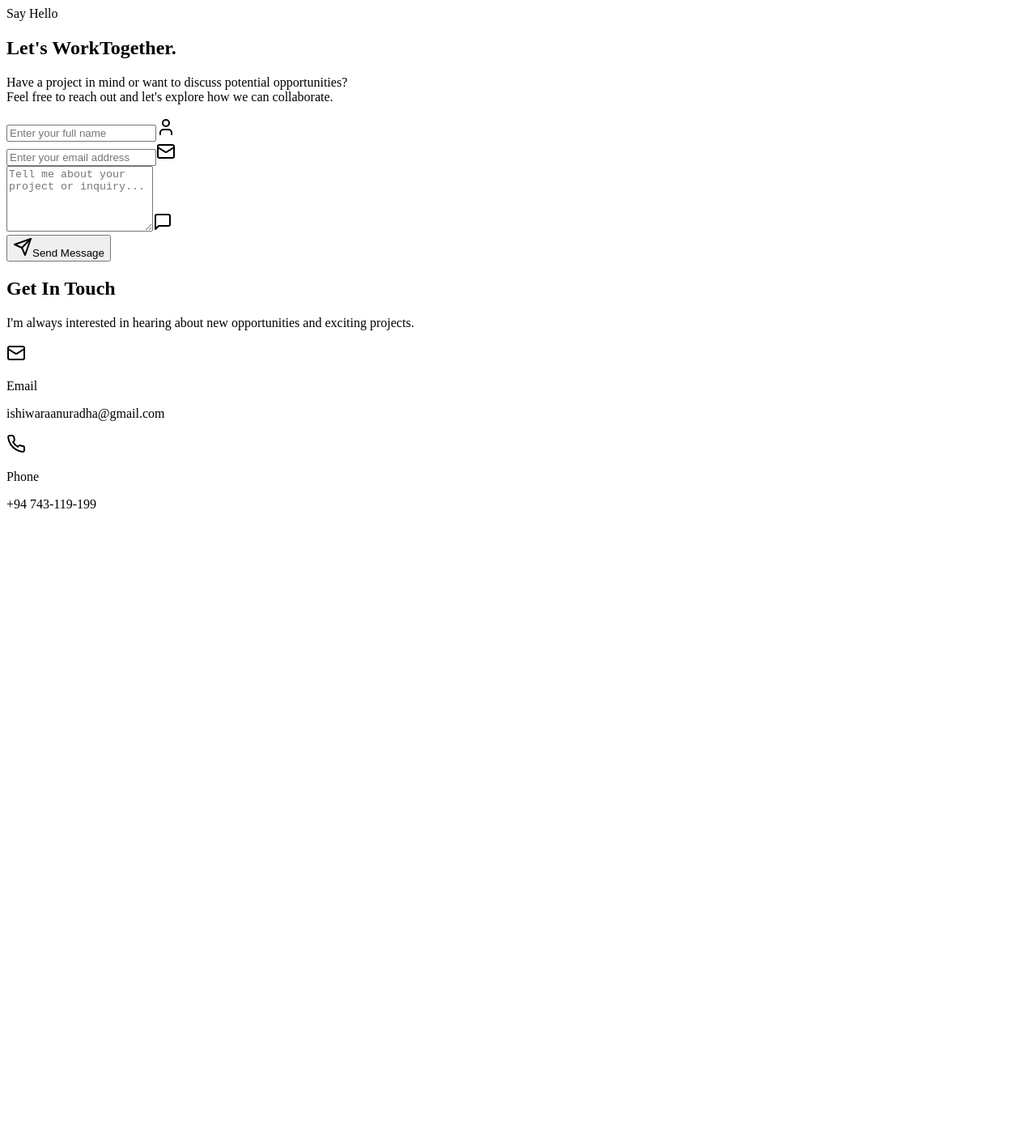
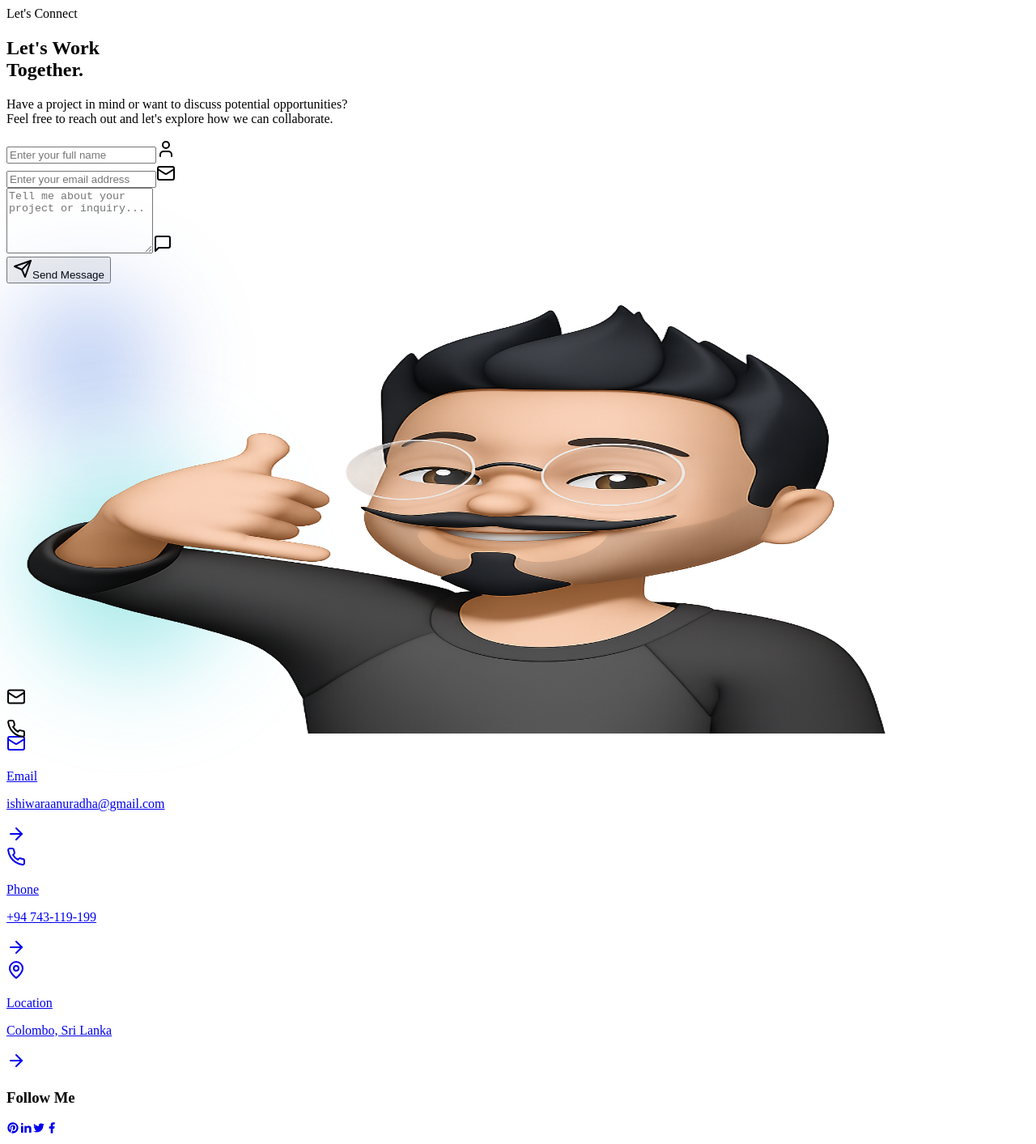
Before and after one commit to anuradhajayathunga/myportfolio, a Next.js app: page /contact in a window 1280 px wide. Shown: the whole page at 81% size. Before the commit the page ends 800 px from the top, so only its background shows below. Built offline with nearby package versions, Linux system fonts and the light colour scheme; grey boxes are pictures that could not be loaded.

Commit message:
--edit contact page

```diff
--- a/app/contact/page.jsx
+++ b/app/contact/page.jsx
@@ -3,152 +3,315 @@ import React, { useState, useEffect } from "react";
 import {
   Mail,
   Phone,
-  MessageSquare,
-  User,
   ArrowRight,
-  Send,
+  MapPin,
 } from "lucide-react";
+import { motion } from "framer-motion";
 import Form from "@/components/Form";
 import DevImg from "@/components/DevImg";
 import BlurBlob from "@/components/ui/BlurBlob";
-import Image from "next/image";
+import {
+  staggerContainer,
+  fadeInUp,
+  slideInLeft,
+  slideInRight,
+  scaleIn,
+  textReveal,
+  cardHover,
+} from "@/lib/motionVariants";
+import {
+  RiLinkedinFill,
+  RiGithubFill,
+  RiTwitterXFill,
+  RiInstagramFill,
+  RiPinterestFill,
+  RiFacebookFill,
+  RiTwitterFill,
+} from "react-icons/ri";
+
 const prefix = process.env.NODE_ENV === "production" ? "/myportfolio" : "";
 
-// Main Contact Component
+// Contact methods
+const contactMethods = [
+  {
+    icon: Mail,
+    label: "Email",
+    value: "ishiwaraanuradha@gmail.com",
+    href: "mailto:ishiwaraanuradha@gmail.com",
+    color: "blue",
+    gradient: "from-blue-500 to-cyan-500",
+    bgGradient:
+      "from-blue-100 to-blue-200 dark:from-blue-900/30 dark:to-blue-800/30",
+  },
+  {
+    icon: Phone,
+    label: "Phone",
+    value: "+94 743-119-199",
+    href: "tel:+94743119199",
+    color: "emerald",
+    gradient: "from-emerald-500 to-teal-500",
+    bgGradient:
+      "from-emerald-100 to-emerald-200 dark:from-emerald-900/30 dark:to-emerald-800/30",
+  },
+  {
+    icon: MapPin,
+    label: "Location",
+    value: "Colombo, Sri Lanka",
+    href: "#",
+    color: "purple",
+    gradient: "from-purple-500 to-pink-500",
+    bgGradient:
+      "from-purple-100 to-purple-200 dark:from-purple-900/30 dark:to-purple-800/30",
+  },
+];
+
+// Social links
+const socialLinks = [
+  {
+    icon: RiPinterestFill,
+    label: "Pinterest",
+    href: "#",
+    color: "text-[#E60023] hover:text-[#b0001b] dark:text-[#E60023]",
+  },
+   {
+    icon: RiLinkedinFill,
+    label: "LinkedIn",
+    href: "#",
+    color: "text-[#0077B5] hover:text-[#005582]", // LinkedIn blue
+  },
+  {
+    icon: RiTwitterFill,
+    label: "Twitter",
+    href: "#",
+    color: "text-[#1DA1F2] hover:text-[#0d8ddb]", // Twitter blue
+  },
+  {
+    icon: RiFacebookFill,
+    label: "Facebook",
+    href: "#",
+    color: "text-[#1877F2] hover:text-[#0e63d3] dark:text-[#1877F2]",
+  },
+];
+
+// Floating decoration
+const FloatingElement = ({ delay = 0, children, className = "" }) => (
+  <motion.div
+    className={`absolute ${className}`}
+    initial={{ opacity: 0, scale: 0, rotate: -180 }}
+    animate={{
+      opacity: [0.1, 0.3, 0.1],
+      scale: [0.8, 1.2, 0.8],
+      rotate: 360,
+    }}
+    transition={{
+      delay,
+      duration: 8,
+      repeat: Infinity,
+      ease: "easeInOut",
+    }}
+  >
+    {children}
+  </motion.div>
+);
+
+// Contact method card
+const ContactCard = ({ method, index }) => (
+  <motion.a
+    href={method.href}
+    variants={scaleIn(index * 0.1)}
+    whileHover="hover"
+    className="block group"
+  >
+    <motion.div
+      variants={cardHover}
+      className="flex items-center gap-4 p-4 sm:p-6 bg-background backdrop-blur-xl border border-gray-200/50 dark:border-gray-700/50 rounded-2xl shadow-sm hover:shadow-md transition-all duration-300"
+    >
+      <motion.div
+        className={`p-3 sm:p-4 bg-gradient-to-br ${method.bgGradient} rounded-xl group-hover:scale-110 transition-transform duration-300`}
+        whileHover={{ rotate: [0, -10, 10, 0] }}
+        transition={{ duration: 0.3 }}
+      >
+        <method.icon
+          className={`w-6 h-6 text-${method.color}-600 dark:text-${method.color}-400`}
+        />
+      </motion.div>
+
+      <div className="flex-1">
+        <p className="text-xs sm:text-sm font-medium tracking-wider uppercase text-gray-500 dark:text-gray-400 mb-1">
+          {method.label}
+        </p>
+        <p className="text-sm sm:text-base font-semibold text-gray-900 dark:text-white group-hover:text-primary transition-colors">
+          {method.value}
+        </p>
+      </div>
+
+      <ArrowRight className="w-4 h-4 sm:w-5 sm:h-5 text-gray-400 group-hover:text-primary group-hover:translate-x-1 transition-all duration-300" />
+    </motion.div>
+  </motion.a>
+);
+
+// Contact Component
 const Contact = () => {
+  const [isVisible, setIsVisible] = useState(false);
+
+  useEffect(() => {
+    setIsVisible(true);
+  }, []);
+
   return (
-    <section className="min-h-screen py-24 transition-colors duration-300 bg-white dark:bg-zinc-900">
-      <div className="container px-4 xl:mx-auto max-w-7xl">
-        {/* Header Section */}
-        <div className="grid gap-12 mb-2 xl:grid-cols-2 xl:gap-20 ">
-          {/* Text Content */}
-          <div className="flex flex-col justify-center space-y-4 ">
-            {/* Decorative Header */}
-            <div className="flex items-center gap-4">
-              <div className="w-12 h-0.5 bg-blue-600 dark:bg-blue-500"></div>
-              <span className="text-sm font-semibold tracking-widest uppercase text-zinc-800 dark:text-white">
-                Say Hello
-              </span>
-              <div className="w-12 h-0.5 bg-blue-600 dark:bg-blue-500"></div>
+    <motion.section
+      id="contact"
+      variants={staggerContainer}
+      initial="hidden"
+      whileInView="show"
+      viewport={{ once: true, amount: 0.2 }}
+      className="relative min-h-screen py-12 sm:py-16 xl:py-10 scroll-mt-20 overflow-hidden mx-auto"
+    >
+      {/* Floating Elements */}
+      <FloatingElement delay={0} className="top-20 left-10 w-4 h-4">
+        <div className="w-full h-full bg-gradient-to-br from-blue-400 to-purple-400 rounded-full blur-sm" />
+      </FloatingElement>
+      <FloatingElement delay={2} className="top-40 right-20 w-6 h-6">
+        <div className="w-full h-full bg-gradient-to-br from-emerald-400 to-cyan-400 rounded-full blur-sm" />
+      </FloatingElement>
+      <FloatingElement delay={4} className="bottom-40 left-20 w-5 h-5">
+        <div className="w-full h-full bg-gradient-to-br from-pink-400 to-orange-400 rounded-full blur-sm" />
+      </FloatingElement>
+      <FloatingElement delay={6} className="bottom-20 right-10 w-3 h-3">
+        <div className="w-full h-full bg-gradient-to-br from-yellow-400 to-red-400 rounded-full blur-sm" />
+      </FloatingElement>
+
+      {/* Content Container */}
+      <div className="container mx-auto px-4 sm:px-6 lg:px-8 relative z-10">
+        <div className="grid lg:grid-cols-2 gap-12 xl:gap-20 items-start justify-between">
+          {/* Left Section */}
+          <motion.div variants={slideInLeft()} className="relative">
+            <div className="mb-6 sm:mb-8 m-4 sm:m-10">
+              <motion.div
+                variants={textReveal()}
+                className="flex items-center gap-4 mb-6"
+              >
+                <div className="w-8 sm:w-12 h-0.5 bg-gradient-to-r from-primary to-secondary"></div>
+                <span className="text-xs sm:text-sm font-semibold tracking-widest uppercase text-primary">
+                  Let's Connect
+                </span>
+                <div className="w-8 sm:w-12 h-0.5 bg-gradient-to-r from-primary to-secondary"></div>
+              </motion.div>
+
+              <motion.h1
+                variants={textReveal(0.1)}
+                className="text-3xl sm:text-4xl xl:text-6xl font-bold leading-tight mb-4"
+              >
+                Let's Work <br />
+                <span className="bg-gradient-to-r from-primary via-blue-600 to-secondary bg-clip-text text-transparent">
+                  Together.
+                </span>
+              </motion.h1>
+
+              <motion.p
+                variants={fadeInUp(0.2)}
+                className="text-sm sm:text-base text-gray-600 dark:text-gray-300 leading-relaxed"
+              >
+                Have a project in mind or want to discuss potential
+                opportunities?
+                <br />
+                <span className="font-semibold text-gray-900 dark:text-white">
+                  Feel free to reach out and let's explore how we can
+                  collaborate.
+                </span>
+              </motion.p>
             </div>
 
-            {/* Main Heading */}
-            <h1 className="text-5xl font-bold leading-tight xl:text-6xl text-zinc-900 dark:text-white ">
-              Let's Work
-              <span className="block text-blue-600 dark:text-blue-500">
-                Together.
-              </span>
-            </h1>
+            {/* Form Container */}
+            <motion.div
+              variants={scaleIn(0.2)}
+              className="relative p-6 sm:p-8 backdrop-blur-xl rounded-xl border border-gray-200/50 dark:border-gray-700/50 shadow-sm"
+            >
+              <div className="absolute -top-6 -right-6 w-10 h-10 sm:w-12 sm:h-12 bg-gradient-to-br from-primary to-secondary rounded-full opacity-60 blur-sm" />
+              <div className="absolute -bottom-6 -left-6 w-6 h-6 sm:w-8 sm:h-8 bg-gradient-to-br from-secondary to-primary rounded-full opacity-40 blur-sm" />
+              <Form />
+            </motion.div>
+          </motion.div>
 
-            {/* Description */}
-            <p className="max-w-lg leading-relaxed text-md text-zinc-600 dark:text-zinc-400">
-              Have a project in mind or want to discuss potential opportunities?
-              <br />
-              Feel free to reach out and let's explore how we can collaborate.
-            </p>
-          </div>
+          {/* Right Section */}
+          <motion.div variants={slideInRight()} className="relative">
+            <motion.div variants={scaleIn(0.3)} className="relative mb-12">
+              <div className="relative mx-auto w-60 h-60 sm:w-72 sm:h-72 md:w-80 md:h-80 xl:w-96 xl:h-96">
+                <div className="absolute inset-0 bg-gradient-to-br from-primary/20 via-blue-500/10 to-secondary/20 rounded-full blur-3xl animate-pulse" />
+                <BlurBlob
+                  variant="primary"
+                  position="top-right"
+                  size={200}
+                  animated={false}
+                />
+                <div className="relative">
+                  <BlurBlob
+                    variant="cool"
+                    position="bottom-left"
+                    size={300}
+                    animated={true}
+                  />
+                  <DevImg
+                    containerStyles="w-[300px]  sm:w-[400px] xl:w-[500px] h-[300px]  sm:h-[400px] xl:h-[500px] bg-no-repeat absolute"
+                    imgSrc={`${prefix}/contact/developer.png`}
+                  />
+                </div>
+                {/* Floating icons */}
+                <motion.div
+                  className="absolute -top-4 -right-4 p-3 bg-blue-500/10 dark:bg-gray-800 rounded-full shadow-lg"
+                  animate={{ y: [0, -10, 0] }}
+                  transition={{ duration: 3, repeat: Infinity, ease: "easeInOut" }}
+                >
+                  <Mail className="w-6 h-6 text-blue-500" />
+                </motion.div>
+                <motion.div
+                  className="absolute -bottom-4 -left-4 p-3 bg-green-500/10 dark:bg-gray-800 rounded-full shadow-lg"
+                  animate={{ y: [0, 10, 0] }}
+                  transition={{
+                    duration: 3,
+                    repeat: Infinity,
+                    ease: "easeInOut",
+                    delay: 1,
+                  }}
+                >
+                  <Phone className="w-6 h-6 text-green-500" />
+                </motion.div>
+              </div>
+            </motion.div>
 
-          {/* Visual Element */}
-          <div className="relative ">
-            {/* <div className="absolute inset-0 bg-gradient-to-br from-blue-500/20 to-blue-500/20 dark:from-blue-400/10 dark:to-blue-400/10 rounded-3xl blur-3xl"></div> */}
-            {/* content */}
-            <div className="flex items-start justify-center space-y-4 text-center">
-              {/* <div className=" w-[320px] h-[320px] opacity-10 blur-sm">
-                <img src={`${prefix}/contact/message.png`} alt="message"/>
-              </div> */}
-              {/* <p className="font-medium text-zinc-600 dark:text-zinc-300">
-                  Ready to start a conversation?
-                </p>  */}
-            </div>
+            {/* Contact Methods */}
+            <motion.div variants={staggerContainer} className="space-y-4">
+              {contactMethods.map((method, index) => (
+                <ContactCard key={method.label} method={method} index={index} />
+              ))}
+            </motion.div>
 
-            {/* Floating elements */}
-            {/* <div className="absolute w-20 h-20 rounded-full top-14 left-8 bg-blue-400/20 dark:bg-blue-400/10 blur-3xl"></div>
-            <div className="absolute w-16 h-16 rounded-full top-40 left-20 bg-cyan-400/20 dark:bg-cyan-400/10 blur-3xl"></div> */}
-
-          </div>
-        </div>
-
-        {/* Content Section */}
-        <div className="grid gap-12 xl:grid-cols-2 xl:items-start xl:gap-20 ">
-          {/* Form */}
-          <div className="order-2 pt-8 xl:order-1 ">
-            <Form />
-          </div>
-
-          {/* Contact Information */}
-          <div className="flex flex-col justify-center order-1 space-y-0 xl:order-2 ">
-            <div className="top-0 flex flex-row items-end justify-start ">
-              <div className="z-20 flex flex-col">
-                <h2 className="mb-6 text-3xl font-bold text-zinc-900 dark:text-white">
-                  Get In Touch
-                </h2>
-                <p className="max-w-sm mb-8 text-zinc-600 dark:text-zinc-400">
-                  I'm always interested in hearing about new opportunities and
-                  exciting projects.
-                </p>
+            {/* Social Links */}
+            <motion.div
+              variants={fadeInUp(0.4)}
+              className="mt-6 sm:mt-8 p-4 sm:p-6 bg-background backdrop-blur-xl rounded-2xl border border-gray-200/50 dark:border-gray-700/50"
+            >
+              <h3 className="text-sm sm:text-lg font-semibold text-gray-900 dark:text-white mb-4">
+                Follow Me
+              </h3>
+              <div className="flex flex-wrap gap-4">
+                {socialLinks.map((social, index) => (
+                  <motion.a
+                    key={social.label}
+                    href={social.href}
+                    className={`p-2 sm:p-3 bg-gray-100 dark:bg-gray-800 rounded-xl hover:scale-110 transition-transform duration-300 ${social.color}`}
+                    whileHover={{ scale: 1.1, rotate: 5 }}
+                    whileTap={{ scale: 0.95 }}
+                  >
+                    <social.icon className="w-5 h-5" />
+                  </motion.a>
+                ))}
               </div>
-              <div className="absolute hidden  md:flex md:right-[5px] lg:right-[10px] xl:right-[280px]  z-10 ">
-                {/* Developer image */}
-                {/* <DevImg
-                  containerStyles=" w-[500px] h-[500px] bg-no-repeat absolute"
-                  // lightbg={`${prefix}/about/shape-light.svg`}
-                  // bg={`${prefix}/about/shape-dark.svg`}
-                  imgSrc={`${prefix}/contact/developer.png`}
-                /> */}
-              </div>
-            </div>
-
-            {/* Contact Cards */}
-            <div className="z-20 space-y-6 ">
-              {/* Email */}
-              <div className="flex items-center gap-6 p-6 mx-auto transition-all duration-300 bg-transparent border group dark:bg-zinc-800 rounded-2xl hover:shadow-lg hover:-translate-y-1 border-zinc-200 dark:border-zinc-700">
-                <div className="p-4 transition-transform duration-300 bg-gradient-to-br from-blue-100 to-blue-200 dark:from-blue-900/30 dark:to-blue-800/30 rounded-xl group-hover:scale-110">
-                  <Mail className="w-6 h-6 text-blue-600 dark:text-blue-400" />
-                </div>
-                <div>
-                  <p className="text-xs font-medium tracking-wider uppercase lg:text-sm text-zinc-500 dark:text-zinc-400">
-                    Email
-                  </p>
-                  <p className="text-xs font-semibold lg:text-lg text-zinc-900 dark:text-white">
-                    ishiwaraanuradha@gmail.com
-                  </p>
-                </div>
-              </div>
-
-              {/* Phone */}
-              <div className="flex items-center gap-6 p-6 transition-all duration-300 bg-transparent border group dark:bg-zinc-800 rounded-2xl hover:shadow-lg hover:-translate-y-1 border-zinc-200 dark:border-zinc-700">
-                <div className="p-4 transition-transform duration-300 bg-gradient-to-br from-cyan-100 to-cyan-200 dark:from-cyan-900/30 dark:to-cyan-800/30 rounded-xl group-hover:scale-110">
-                  <Phone className="w-6 h-6 text-cyan-600 dark:text-cyan-400" />
-                </div>
-                <div>
-                  <p className="text-xs tracking-wider uppercase lg:text-smfont-medium text-zinc-500 dark:text-zinc-400">
-                    Phone
-                  </p>
-                  <p className="text-xs font-semibold lg:text-lg text-zinc-900 dark:text-white">
-                    +94 743-119-199
-                  </p>
-                </div>
-              </div>
-            </div>
-
-            {/* Call to Action */}
-            {/* <div className="p-6 mt-8 border border-blue-200 bg-gradient-to-r from-blue-600/10 to-purple-600/10 dark:from-blue-500/10 dark:to-purple-500/10 rounded-2xl dark:border-blue-800">
-              <h3 className="mb-2 text-xl font-semibold text-zinc-900 dark:text-white">
-                Let's Build Something Amazing
-              </h3>
-              <p className="mb-4 text-zinc-600 dark:text-zinc-400">
-                Whether it's a new project or collaboration opportunity, I'm
-                excited to hear your ideas.
-              </p>
-              <div className="flex items-center font-medium text-blue-600 dark:text-blue-400">
-                <span>Start the conversation</span>
-                <ArrowRight className="w-4 h-4 ml-2 transition-transform group-hover:translate-x-1" />
-              </div>
-            </div> */}
-          </div>
+            </motion.div>
+          </motion.div>
         </div>
       </div>
-    </section>
+    </motion.section>
   );
 };
 
```
